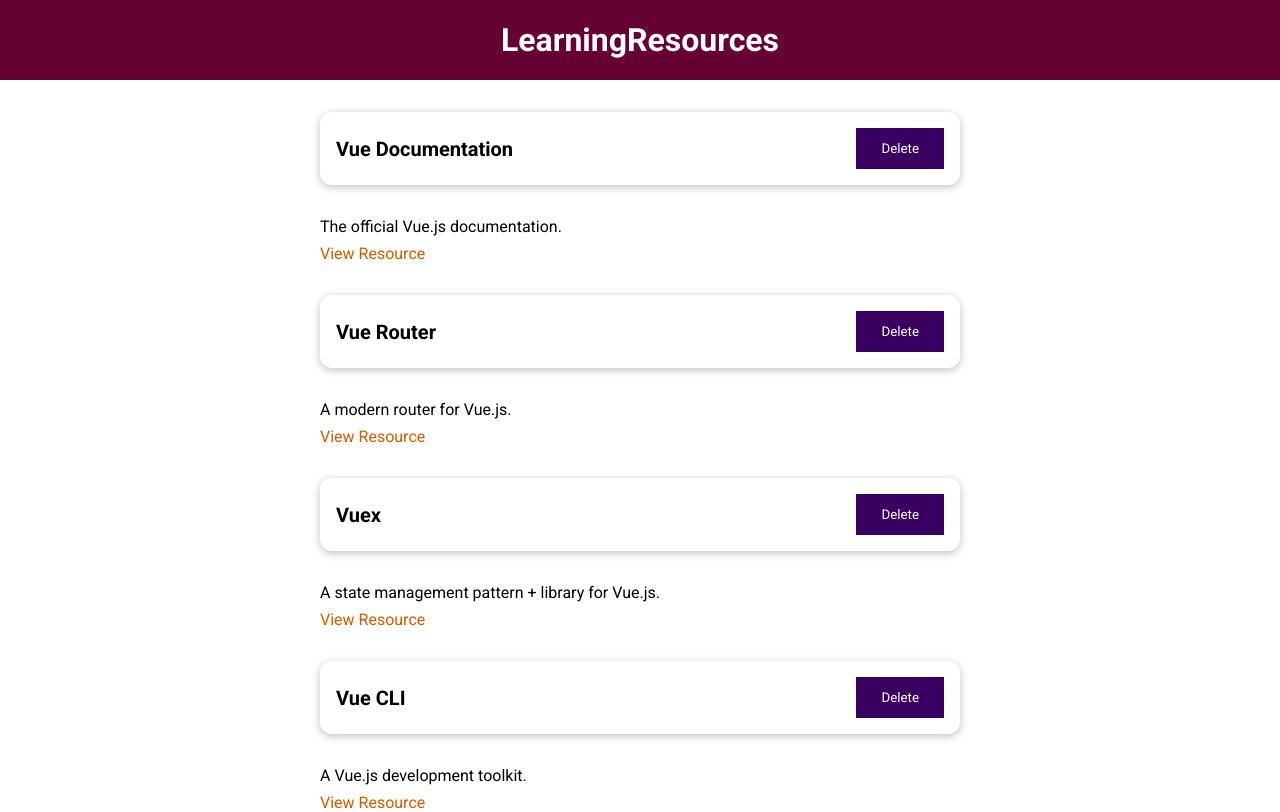
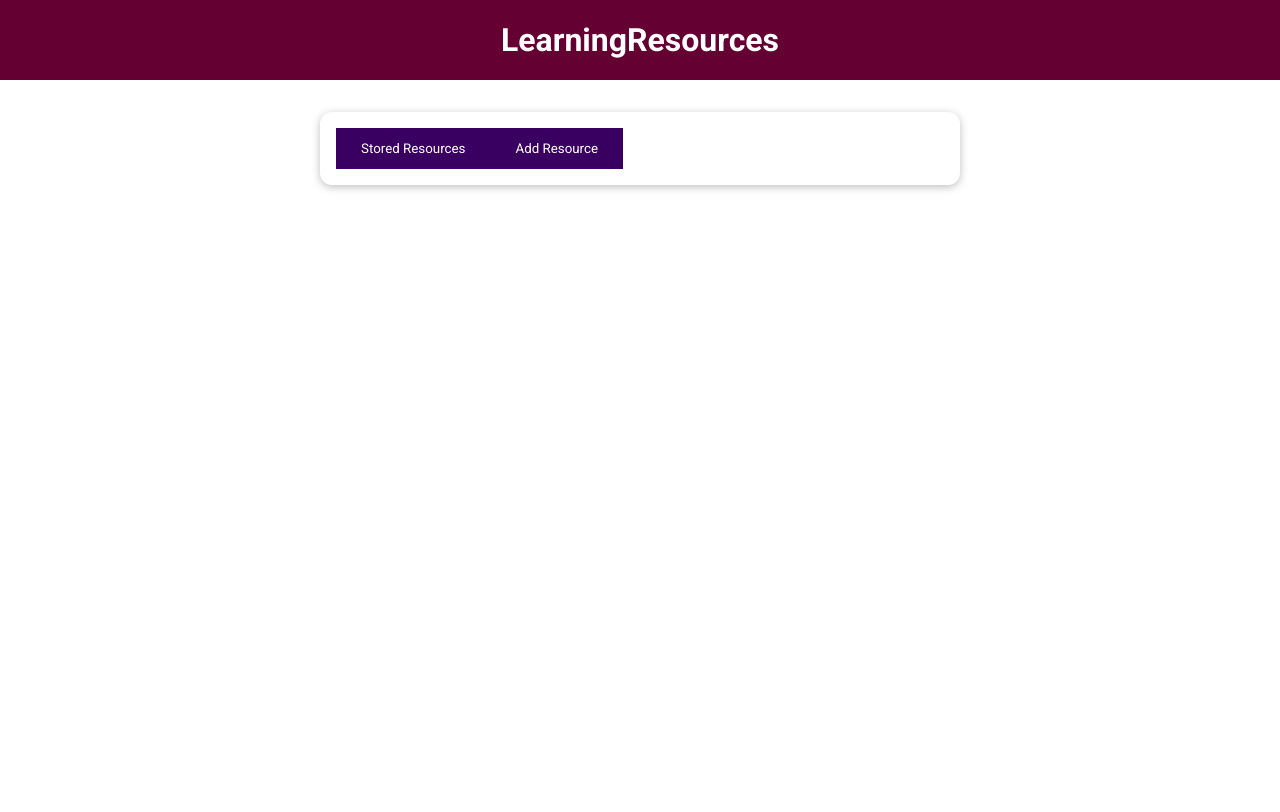
Before and after one commit to elvan/learning-resources-app-vue-example, a Vue app: page / in a window 1280 px wide. Built offline with nearby package versions, Linux system fonts and the light colour scheme.

Commit message:
dynamic components and attribute fallthrough

```diff
--- a/src/App.vue
+++ b/src/App.vue
@@ -1,16 +1,16 @@
 <template>
   <the-header title="LearningResources"></the-header>
-  <stored-resources :resources="storedResources"></stored-resources>
+  <the-resource></the-resource>
 </template>
 
 <script>
 import TheHeader from './components/layouts/TheHeader.vue';
-import StoredResources from './components/learning-resources/StoredResources.vue';
+import TheResource from './components/learning-resources/TheResource.vue';
 
 export default {
   components: {
     TheHeader,
-    StoredResources,
+    TheResource,
   },
 
   data() {
--- /dev/null
+++ b/src/components/learning-resources/AddResource.vue
@@ -0,0 +1 @@
+<template></template>
--- /dev/null
+++ b/src/components/learning-resources/TheResource.vue
@@ -0,0 +1,33 @@
+<template>
+  <base-card>
+    <base-button @click="setSelectedTab('stored-resources')"
+      >Stored Resources</base-button
+    >
+    <base-button @click="setSelectedTab('add-resource')"
+      >Add Resource</base-button
+    >
+  </base-card>
+  <component :is="selectedTab"></component>
+</template>
+
+<script>
+import StoredResources from './StoredResources.vue';
+
+export default {
+  components: {
+    StoredResources,
+  },
+
+  data() {
+    return {
+      selectedTab: 'stored-resources',
+    };
+  },
+
+  methods: {
+    setSelectedTab(tab) {
+      this.selectedTab = tab;
+    },
+  },
+};
+</script>
```
